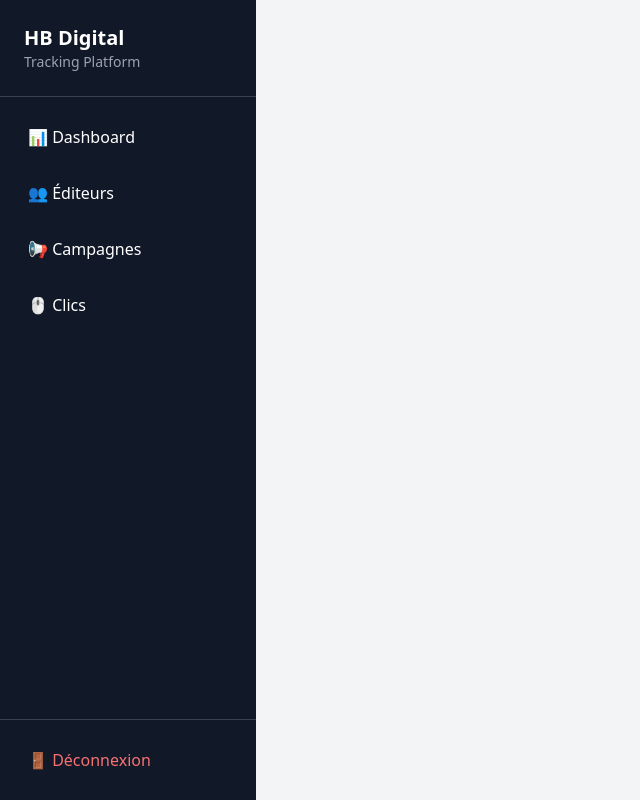
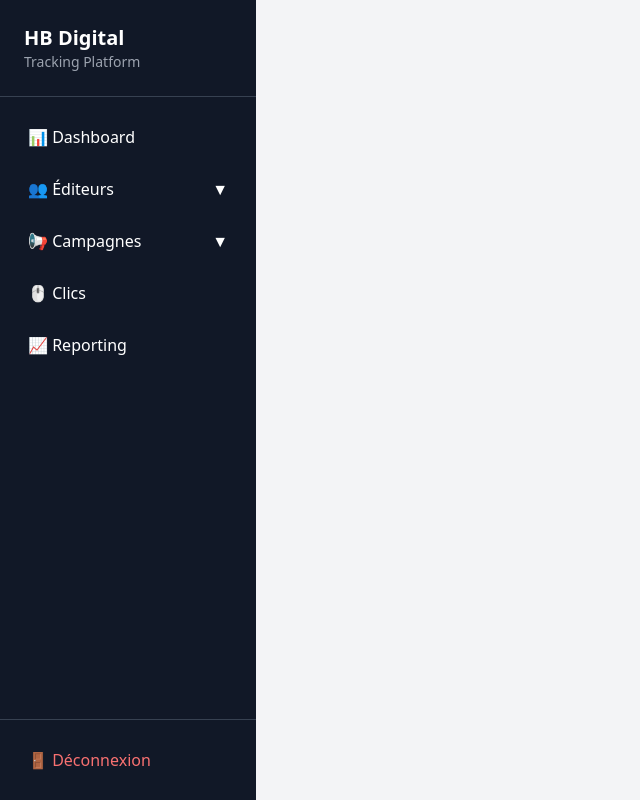
Before and after one commit to hbdigital-obh/tracking, a React (Create React App) app: page /editeurs/creer in a window 1280 px wide. Shown: the whole page, without its empty margins (0-640 px from the left). Built offline with nearby package versions, Linux system fonts and the light colour scheme; sample sign-in values are in the browser's storage.

Commit message:
Ajout route pixel snippet

```diff
--- a/src/components/Navbar.js
+++ b/src/components/Navbar.js
@@ -1,14 +1,14 @@
 // ============================================================
-// Navbar.js — Barre de navigation latérale
+// Navbar.js — Barre de navigation avec sous-menus
 // ============================================================
-import React from 'react';
+import React, { useState } from 'react';
 import { Link, useNavigate } from 'react-router-dom';
 
 function Navbar() {
   const navigate = useNavigate();
+  const [editeursOpen, setEditeursOpen] = useState(false);
+  const [campagnesOpen, setCampagnesOpen] = useState(false);
 
-  // Fonction de déconnexion
-  // On supprime le token du localStorage et on redirige vers /login
   const deconnexion = () => {
     localStorage.removeItem('token');
     navigate('/login');
@@ -17,39 +17,91 @@ function Navbar() {
   return (
     <div className="w-64 bg-gray-900 min-h-screen text-white flex flex-col">
 
-      {/* Logo HB Digital */}
+      {/* Logo */}
       <div className="p-6 border-b border-gray-700">
         <h1 className="text-xl font-bold text-white">HB Digital</h1>
         <p className="text-gray-400 text-sm">Tracking Platform</p>
       </div>
 
-      {/* Menu de navigation */}
+      {/* Menu */}
       <nav className="flex-1 p-4">
-        <ul className="space-y-2">
+        <ul className="space-y-1">
+
+          {/* Dashboard */}
           <li>
             <Link to="/" className="flex items-center p-3 rounded-lg hover:bg-gray-700 transition">
               📊 Dashboard
             </Link>
           </li>
+
+          {/* Éditeurs avec sous-menu */}
           <li>
-            <Link to="/editeurs" className="flex items-center p-3 rounded-lg hover:bg-gray-700 transition">
-              👥 Éditeurs
-            </Link>
+            <button
+              onClick={() => setEditeursOpen(!editeursOpen)}
+              className="w-full flex items-center justify-between p-3 rounded-lg hover:bg-gray-700 transition"
+            >
+              <span>👥 Éditeurs</span>
+              <span>{editeursOpen ? '▲' : '▼'}</span>
+            </button>
+            {editeursOpen && (
+              <ul className="ml-4 mt-1 space-y-1">
+                <li>
+                  <Link to="/editeurs" className="flex items-center p-2 rounded-lg hover:bg-gray-700 transition text-gray-300 text-sm">
+                    📋 Liste des éditeurs
+                  </Link>
+                </li>
+                <li>
+                  <Link to="/editeurs/creer" className="flex items-center p-2 rounded-lg hover:bg-gray-700 transition text-gray-300 text-sm">
+                    ➕ Créer un éditeur
+                  </Link>
+                </li>
+              </ul>
+            )}
           </li>
+
+          {/* Campagnes avec sous-menu */}
           <li>
-            <Link to="/campagnes" className="flex items-center p-3 rounded-lg hover:bg-gray-700 transition">
-              📢 Campagnes
-            </Link>
+            <button
+              onClick={() => setCampagnesOpen(!campagnesOpen)}
+              className="w-full flex items-center justify-between p-3 rounded-lg hover:bg-gray-700 transition"
+            >
+              <span>📢 Campagnes</span>
+              <span>{campagnesOpen ? '▲' : '▼'}</span>
+            </button>
+            {campagnesOpen && (
+              <ul className="ml-4 mt-1 space-y-1">
+                <li>
+                  <Link to="/campagnes" className="flex items-center p-2 rounded-lg hover:bg-gray-700 transition text-gray-300 text-sm">
+                    📋 Liste des campagnes
+                  </Link>
+                </li>
+                <li>
+                  <Link to="/campagnes/creer" className="flex items-center p-2 rounded-lg hover:bg-gray-700 transition text-gray-300 text-sm">
+                    ➕ Créer une campagne
+                  </Link>
+                </li>
+              </ul>
+            )}
           </li>
+
+          {/* Clics */}
           <li>
             <Link to="/clics" className="flex items-center p-3 rounded-lg hover:bg-gray-700 transition">
               🖱️ Clics
             </Link>
           </li>
+
+          {/* Reporting */}
+          <li>
+            <Link to="/reporting" className="flex items-center p-3 rounded-lg hover:bg-gray-700 transition">
+              📈 Reporting
+            </Link>
+          </li>
+
         </ul>
       </nav>
 
-      {/* Bouton déconnexion en bas */}
+      {/* Déconnexion */}
       <div className="p-4 border-t border-gray-700">
         <button
           onClick={deconnexion}
```
Also changed, not shown: 1 other file (tests, documents, lock files or other folders).
